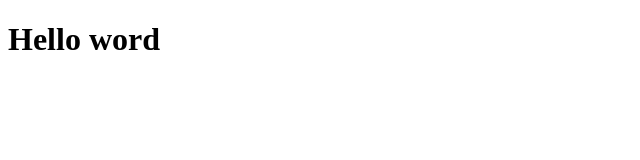
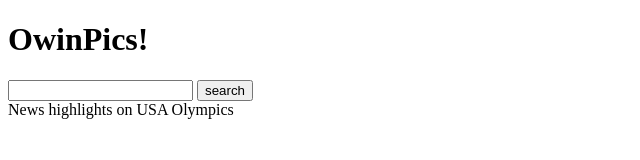
Before and after one commit to csalhab/olympics-usa-medals-and-medalist-news, a plain HTML site: page index.html in a window 1280 px wide. Shown: the whole page, without its empty margins (0-640 px from the left). Drawn offline with Linux system fonts and the light colour scheme.

Commit message:
initial HTML semantics added

```diff
--- a/index.html
+++ b/index.html
@@ -1,13 +1,24 @@
 <!DOCTYPE html>
 <html lang="en">
-<head>
-    <meta charset="UTF-8">
-    <meta http-equiv="X-UA-Compatible" content="IE=edge">
-    <meta name="viewport" content="width=device-width, initial-scale=1.0">
+  <head>
+    <meta charset="UTF-8" />
+    <meta http-equiv="X-UA-Compatible" content="IE=edge" />
+    <meta name="viewport" content="width=device-width, initial-scale=1.0" />
+    <link rel="stylesheet" href="" />
     <title>Olympics USA Medals & Medalist News</title>
-</head>
-<body>
-    <header><h1>Hello word</h1></header>
+  </head>
+  <body>
+    <header><h1>OwinPics!</h1></header>
+    <main>
+      <div>
+        <input type="text" />
+        <button id="search-usa-medalist">search</button>
+        <link href="Gold medal icon" />
+        <link href="Silver medal icon" />
+        <link href="Bronze medal icon" />
 
-</body>
+        <article>News highlights on USA Olympics</article>
+      </div>
+    </main>
+  </body>
 </html>
```
